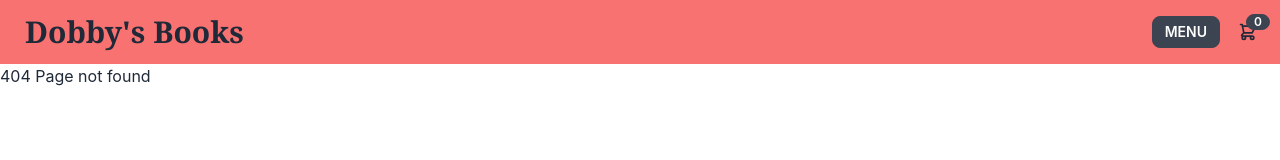
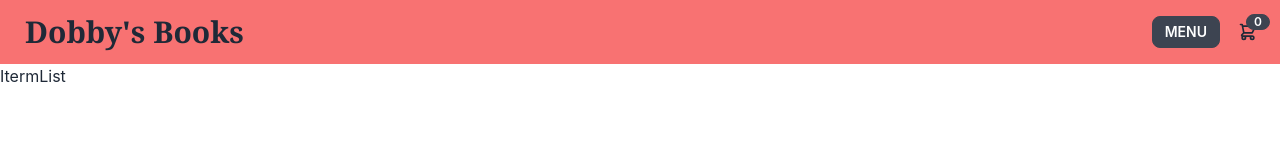
Before and after one commit to Sebregondi/ecommerce, a React (Create React App) app: page /list in a window 1280 px wide. Before the commit this address had no page. Shown: the top 160 px of the page. Built offline with nearby package versions, Linux system fonts and the light colour scheme.

Commit message:
se agregó ItemList

```diff
--- a/src/App.js
+++ b/src/App.js
@@ -4,6 +4,7 @@ import NavBar from './components/NavBar';
 import { BrowserRouter, Route, Routes } from 'react-router-dom';
 import PlatziContainer from './API/PlatziContainer';
 import ItemCount from './components/ItemCount';
+import ItemList from './components/ItemList';
 
 function PageNotFound() {
   return (
@@ -26,6 +27,7 @@ function App() {
       <NavBar/>
       <Routes>
         <Route path='/' element={<ItemCount />} />
+        <Route path='/list' element={<ItemList />} />
         <Route path='*' element={<PageNotFound />} />
         <Route path='/PZT' element={<PlatziContainer />} />
       </Routes>
--- /dev/null
+++ b/src/components/ItemList.js
@@ -0,0 +1,9 @@
+import React from 'react'
+
+const ItermList = () => {
+  return (
+    <div>ItermList</div>
+  )
+}
+
+export default ItermList
--- a/src/components/NavBar.js
+++ b/src/components/NavBar.js
@@ -12,6 +12,7 @@ const NavBar = () => {
                 <label tabIndex={0} className="btn btn-sm m-1">Menu</label>
                 <ul tabIndex={0} className="dropdown-content menu p-2 outline shadow bg-base-100 rounded-box w-52">
                     <li><Link to={'/PZT'}>Products</Link></li>
+                    <li><Link to={'/list'}>ItemList</Link></li>
                     <li><Link to={'/'}>About us</Link></li>
                     <li><Link to={'/'}>Shipping</Link></li>
 
--- a/src/components/products.js
+++ b/src/components/products.js
@@ -1,4 +1,4 @@
-export const products = [
+const products = [
     {id: 1,
     nombre: "El aleph",
     autor: "Jorge Luis Borges",
@@ -51,5 +51,7 @@ export const products = [
     precio: 2999,
     genero: "Poesía",
     img: "/public/img/LaCifra.jpg",
-    },
+    }
 ]
+
+export {products}
```
Also changed, not shown: src/components/Cards.js (deleted, +0 -21 lines), src/components/ItemDetail.js (deleted), src/components/ItemDetailContainer.js (deleted).
